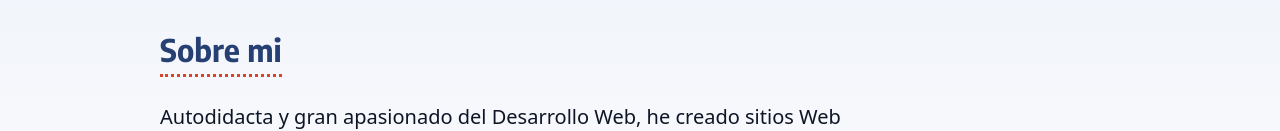
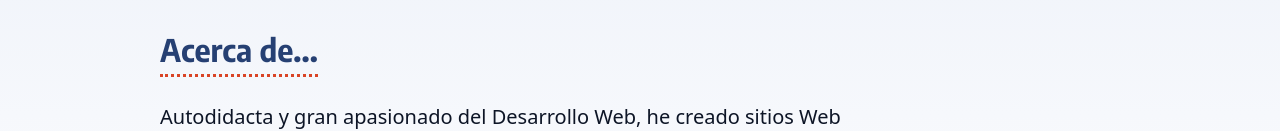
Before and after one commit to jorgeabf/jorgeabf, an Astro site: page / in a window 1280 px wide. Shown: the part 434-565 px from the top of the page. Built offline with nearby package versions, Linux system fonts and the light colour scheme; Astro itself is replaced by a stand-in of ours.

Commit message:
fix: carets package.json

```diff
--- a/src/pages/index.astro
+++ b/src/pages/index.astro
@@ -14,7 +14,7 @@
     />
     <main>
       <Avatar />
-      <TituloSeccion>Sobre mi</TituloSeccion>
+      <TituloSeccion>Acerca de...</TituloSeccion>
       <section>
         <p>
           Autodidacta y gran apasionado del <strong
```
Also changed, not shown: package.json (+5 -5 lines), 1 other file.
